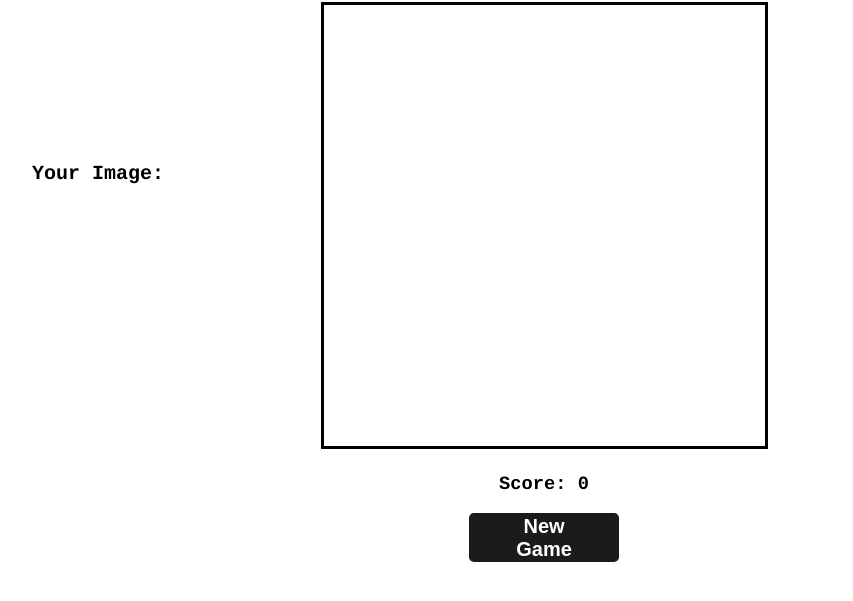
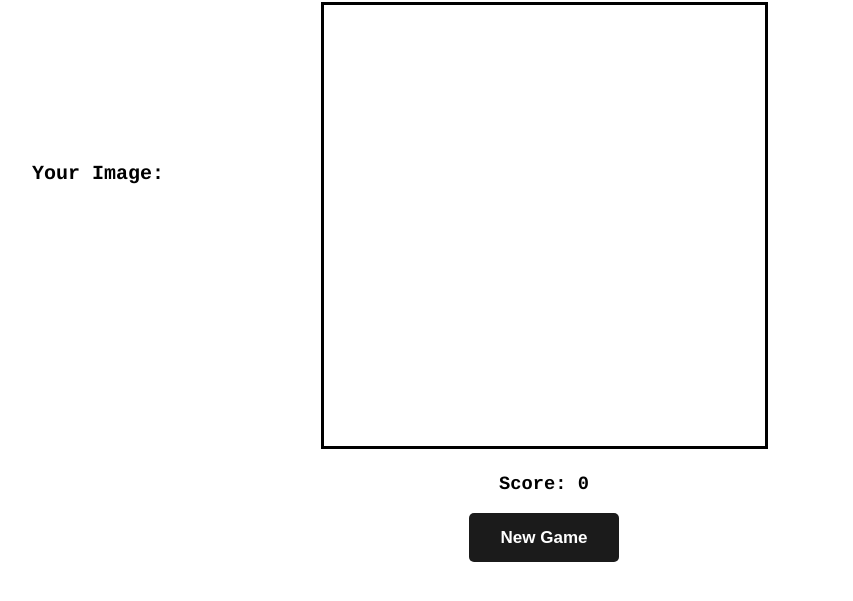
Before and after one commit to bradyj04/VSCode-SnakeGame, a plain HTML site: page snake.html in a window 1280 px wide. Shown: the part 135-736 px from the top of the page, without its empty margins (96-949 px from the left). Drawn offline with Linux system fonts and the light colour scheme.

Commit message:
fixed font size

```diff
--- a/styles.css
+++ b/styles.css
@@ -84,7 +84,7 @@
     cursor: pointer;
     font-family: Arial, Helvetica, sans-serif;
     font-weight: bold;
-    font-size: 2.5vh;
+    font-size: 17px;
     background-color: #1b1b1b;
     color: white;
     padding: 0px 30px 0px 30px;
```
